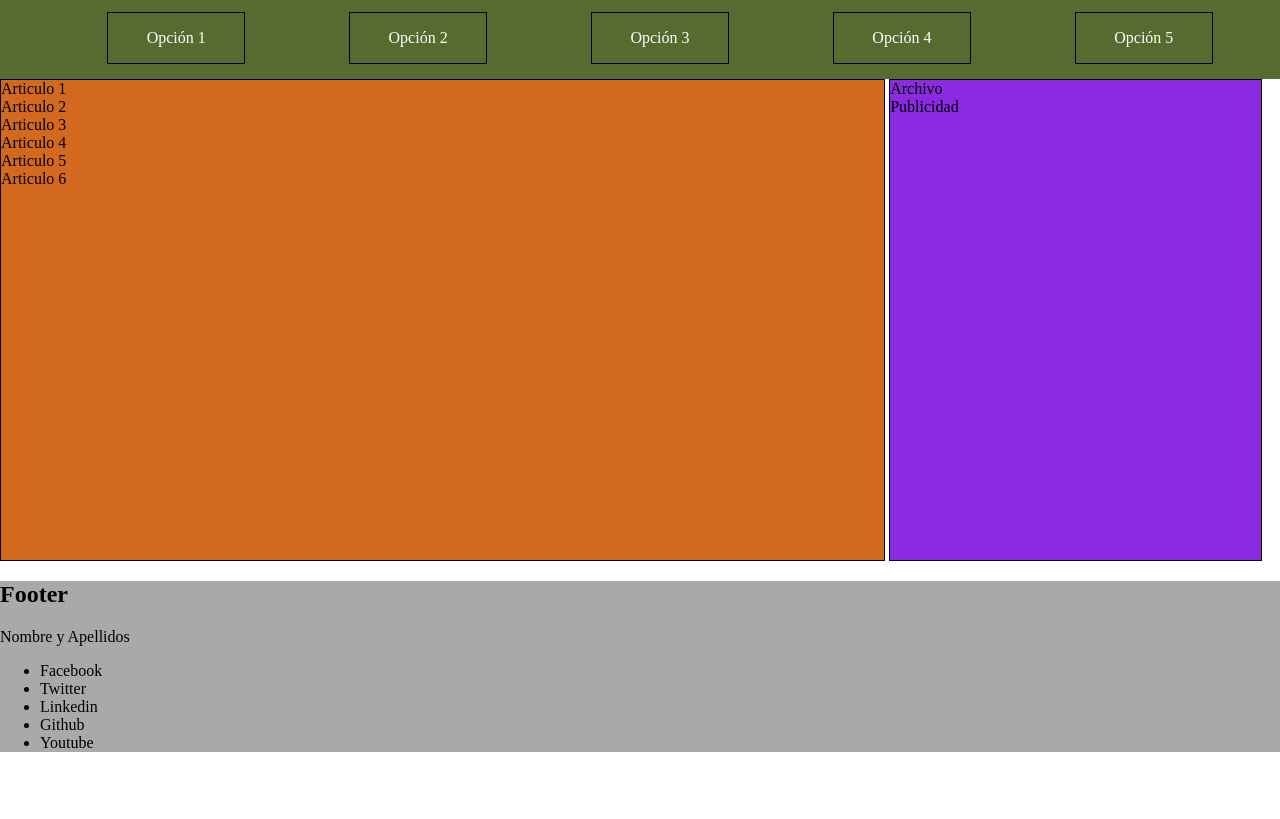
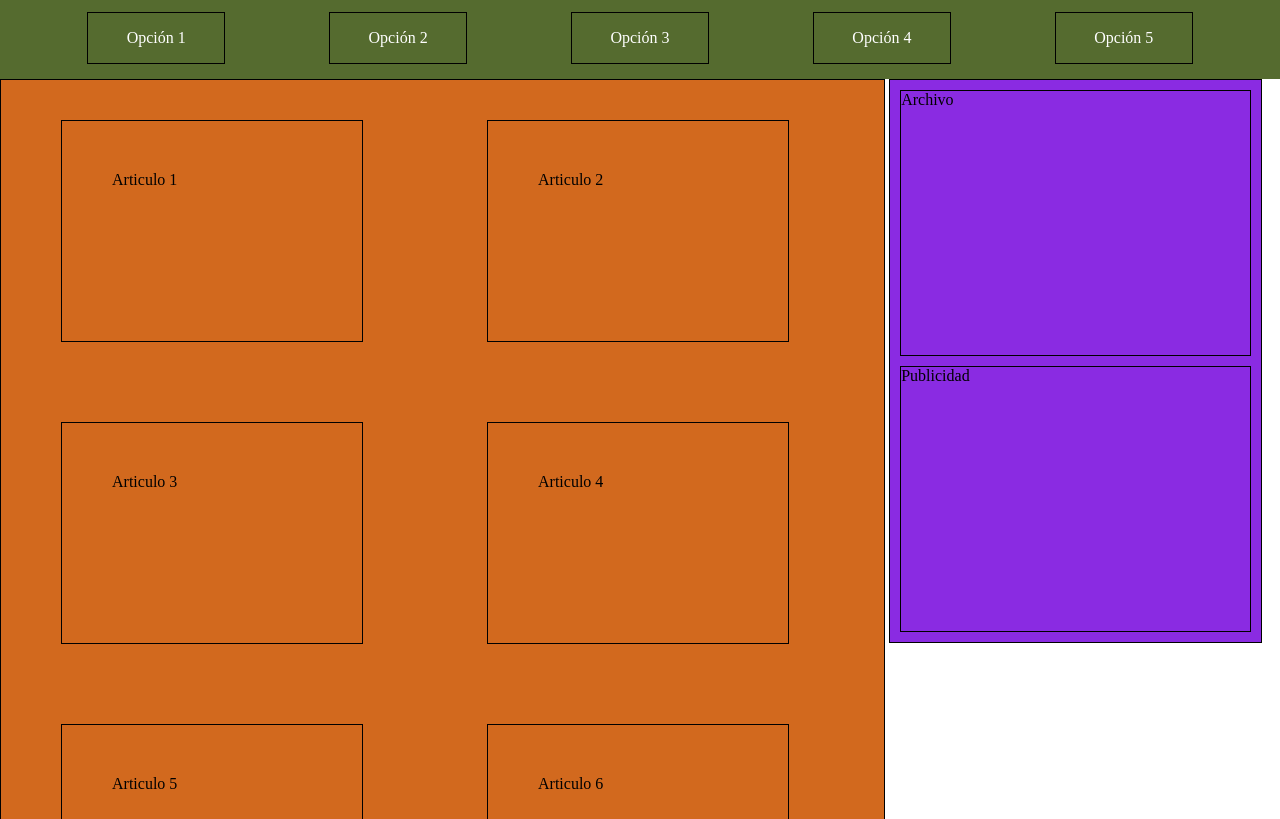
Before and after one commit to RafaSojo/DIW, a plain HTML site: page practica9/inline.html in a window 1280 px wide. Shown: the part 133-952 px from the top of the page. Before the commit the page ends 901 px from the top, so only its background shows below. Drawn offline with Linux system fonts and the light colour scheme.

Commit message:
[ej9] Actualización
Maquetación muy básica con algún error en el margen derecho.

```diff
--- a/practica9/inline.css
+++ b/practica9/inline.css
@@ -22,9 +22,6 @@ header>h1{
     font-size: 7em;
     font-family: 'Indie Flower', cursive;
     font-weight: normal;
-
-
-
 }
 
 nav{
@@ -38,6 +35,7 @@ nav>ul{
     list-style: none;
     text-decoration: none;
     margin: 0;
+    padding: 0;
 }
 
 nav>ul>li{
@@ -70,7 +68,7 @@ main{
     width: 69vw;
 
 
-    min-height: 60vh;
+    min-height: 70vh;
     border: 1px solid black;
 }
 
@@ -80,15 +78,55 @@ aside{
     /* width: 29%; */
 
     width: 29vw;
-
-
-    min-height: 60vh;
-
+    min-height: 70vh;
     vertical-align: top;
     border: 1px solid black;
 }
+
+aside>section{
+    display: block;
+    border: 1px solid black;
+    margin: 10px;
+    min-height: 33vh;
+}
+
 
 footer{
     background-color: darkgrey;
     display: block;
 }
+
+
+
+
+.columnasFooter>div{
+    display: inline-block;
+}
+
+.izquierda{
+    font-family: sans-serif;
+    font-size: 3.5em;
+}
+
+.derecha{
+    margin-left: 700px;
+    text-align: right;
+}
+
+
+/* ------------ Article de main ------------------*/
+
+main>article{
+    border: 1px solid black;
+    padding: 50px;
+    display:inline-block;
+    width: 200px;
+    height: 120px;
+
+    /* padding: 70px; */
+    margin: 40px 60px;
+}
+
+
+
+/* ------------ Fin Article de main ------------------*/
--- a/practica9/inline.html
+++ b/practica9/inline.html
@@ -40,7 +40,7 @@
         <h2>Footer</h2>
         <div class="columnasFooter">
             <div class="izquierda">Nombre y Apellidos</div>
-            <div>
+            <div class="derecha">
                 <ul>
                     <li>Facebook</li>
                     <li>Twitter</li>
```
Also changed, not shown: practica9/plantilla.html (+1 -1 lines).
